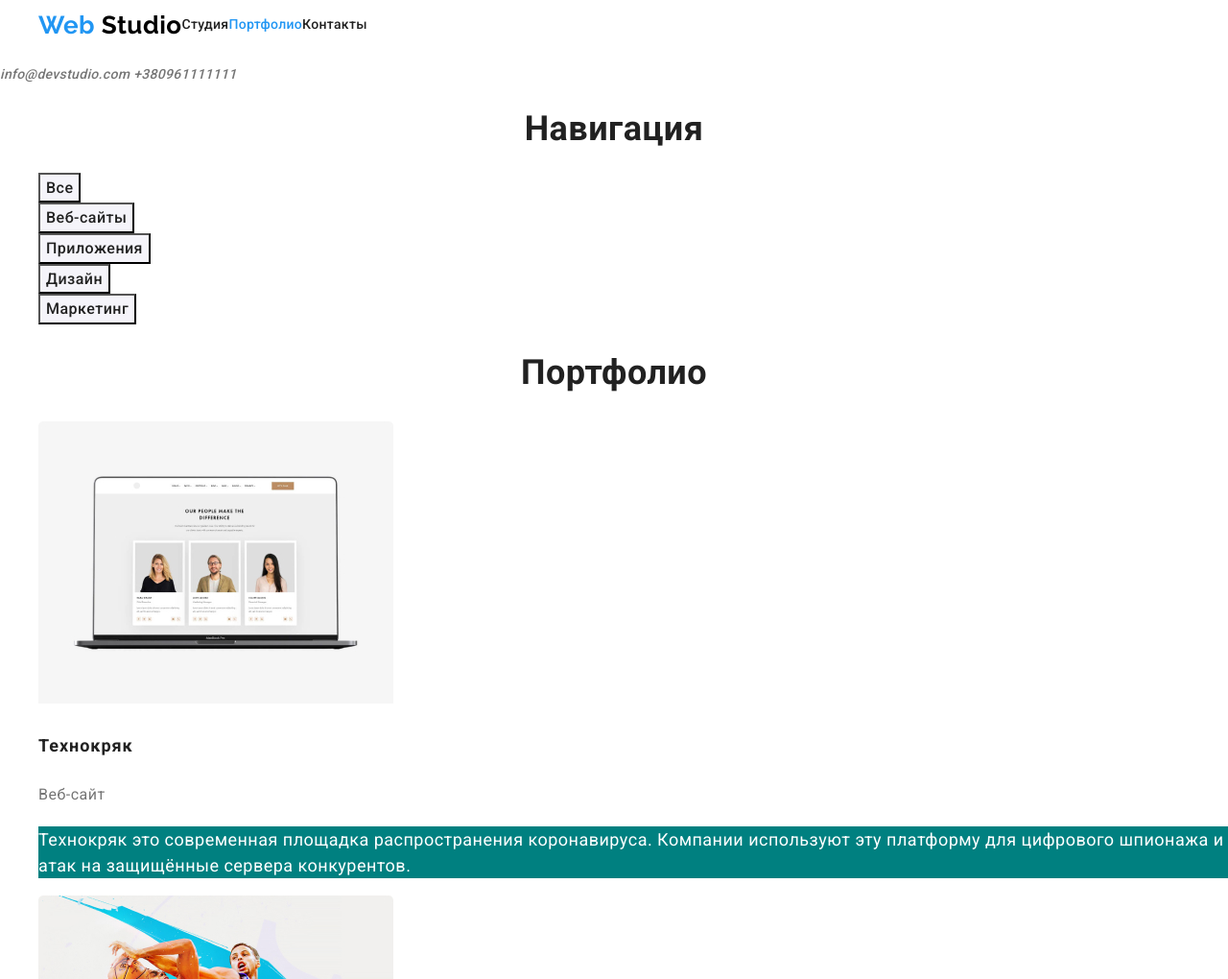
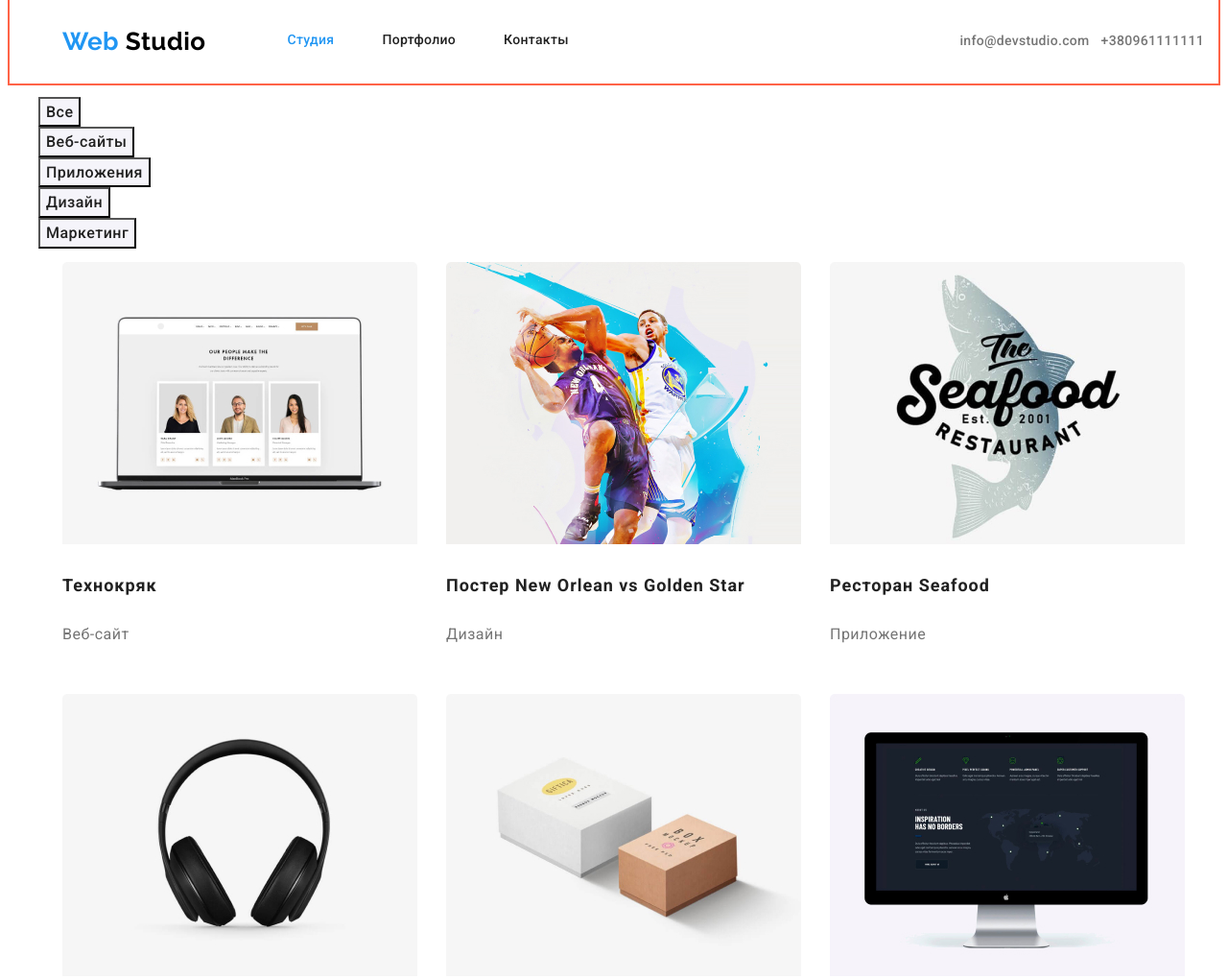
Before and after one commit to Naivelamb1003/goit-markup-hw-03, a plain HTML site: page portfolio.html in a window 1280 px wide. Shown: the top 1020 px of the page at 96% size. Drawn offline with nearby package versions, Linux system fonts and the light colour scheme.

Commit message:
add portfolio flex-box

```diff
--- a/css/main.css
+++ b/css/main.css
@@ -68,32 +68,43 @@ a {
 /* Site header */
 
 .container{
+  display: flex;
+  align-items: center;
 
   margin-left: auto;
   margin-right: auto;
-  width: 1170px;
+  width: 1230px;
   padding-left: 15px;
   padding-right: 15px;
   outline: 2px solid tomato;
 }
 
 .site-nav{
+  display: flex;
+  align-items: center;
   margin-top:0px;
-  display: flex;
-  justify-content: flex-start;
-  align-items: center;
+  margin-bottom: 0px;
 
 
  }
 
 .site-nav .item:not(:last-child){
   margin-right: 50px;
+}
 
+.site-nav .item:first-child {
+  margin-right: 85px;
+
+}
+
+.site-nav .link {
+  display: block;
+  padding-top:32px ;
+  padding-bottom: 35px;
 }
 
 .link {
   color: var(--link-text-color);
-
   }
 
 .nav-text{
@@ -105,13 +116,15 @@ color: var(--accent-color);
   color: var(--accent-color);
 }
 
+.contact{
+  display: flex;
+  margin-left: auto;
 
-
+}
 
 .us {
   color: var(--address-text-color);
-  ;
-
+  margin-left: 12px;
 }
 
  .us:hover,
@@ -137,7 +150,6 @@ color: var(--accent-color);
   margin-left: auto;
   margin-right: auto;
   margin-top: 0px;
-
   width: 700px;
 
   color: var(--primary-fon-color);
@@ -276,6 +288,10 @@ letter-spacing: 0.03rem;
 
 /*portfolio-button*/
 
+.section-title{
+  display: none;
+}
+
 .portfolio-button button {
   color: var(--title-text-color);
   background-color: #f5f4fa;
@@ -296,6 +312,41 @@ letter-spacing: 0.03rem;
 
 /*portfolio*/
 
+ .section-portfolio{
+   width: 1230px;
+  padding-left: 15px;
+  padding-right: 15px;
+  margin-left: auto;
+  margin-right: auto;
+}
+
+
+.portfolio-list {
+  display: flex;
+  flex-wrap:wrap;
+
+}
+
+.portfolio-list .item{
+  width: 370px;
+  margin-right: 30px;
+  margin-bottom: 30px;
+  }
+
+
+.portfolio-list .item:nth-child(3n){
+  margin-right: 0;
+
+}
+
+.portfolio-list .item:nth-last-child(-n+3){
+  margin-bottom: 0;
+}
+
+
+
+
+
 .portfolio-list .title {
   color: var(--title-text-color);
 
@@ -315,8 +366,9 @@ letter-spacing: 0.03rem;
 }
 
 .portfolio-list .text {
+
+  display: none;
   color: var(--primary-fon-color);
-  background-color: teal; /* todo real background*/
 
   font-family: Roboto;
   font-size: 18px;
--- a/portfolio.html
+++ b/portfolio.html
@@ -15,28 +15,33 @@
     <!-- Site header -->
     <header>
 
-        <nav>
+        <nav class="container">
             <ul class="site-nav">
-                <li>
+                <li class="item">
                     <a href="./index.html" class="logo"><span class="logo-text">Web</span> Studio</a>
                 </li>
-                <li>
-                    <a href="./index.html" class="link style-header">Студия</a>
+                <li class="item">
+                    <a href="./index.html" class="link style-header"><span class="nav-text">Студия</span></a>
                 </li>
-                <li>
-                    <a href="portfolio.html" class="link style-header"><span class="nav-text">Портфолио</span></a>
+                <li class="item">
+                    <a href="portfolio.html" class="link style-header">Портфолио</a>
                 </li>
-                <li>
+                <li class="item">
                     <a href="#" class="link style-header">Контакты</a>
                 </li>
             </ul>
+            <ul class="contact">
+                <li>
+                    <a href="mailto:info@devstudio.com" class="us style-header"> info@devstudio.com</a>
+                </li>
+                <li>
+                    <a href="tel:+380961111111" class="us style-header"> +380961111111</a>
+                </li>
+            </ul>
         </nav>
-        <address class="contact">
-            <a href="mailto:info@devstudio.com" class="us style-header"> info@devstudio.com</a>
-            <a href="tel:+380961111111" class="us style-header"> +380961111111</a>
-        </address>
 
     </header>
+
 
     <!--site navigation-->
     <section class="section">
@@ -62,86 +67,95 @@
 
     <main>
         <!--Portfolio-->
-        <section class="section">
+        <section class="section-portfolio">
             <h2 class="section-title"> Портфолио </h2>
             <ul class="portfolio-list">
-                <li>
+                <li class="item">
                     <img src="./images/portfolio/img.jpg" alt="ноутбук" width="370">
                     <h3 class="title"> Технокряк </h3>
                     <p class="caption"> Веб-сайт </p>
-                    <p class="text">Технокряк это современная площадка распространения коронавируса. Компании используют
+                    <p class="text">Технокряк это современная площадка распространения коронавируса.
+                        Компании используют
                         эту
                         платформу для цифрового
                         шпионажа и атак на защищённые сервера конкурентов.</p>
                 </li>
-                <li>
+                <li class="item">
                     <img src="./images/portfolio/img1.jpg" alt="постер" width="370">
                     <h3 class="title"> Постер New Orlean vs Golden Star </h3>
                     <p class="caption"> Дизайн </p>
-                    <p class="text">Технокряк это современная площадка распространения коронавируса. Компании используют
+                    <p class="text">Технокряк это современная площадка распространения коронавируса.
+                        Компании используют
                         эту
                         платформу для цифрового
                         шпионажа и атак на защищённые сервера конкурентов.</p>
                 </li>
-                <li>
+                <li class="item">
                     <img src="./images/portfolio/img2.jpg" alt="рыба" width="370">
                     <h3 class="title"> Ресторан Seafood </h3>
                     <p class="caption"> Приложение </p>
-                    <p class="text">Технокряк это современная площадка распространения коронавируса. Компании используют
+                    <p class="text">Технокряк это современная площадка распространения коронавируса.
+                        Компании используют
                         эту
                         платформу для цифрового
                         шпионажа и атак на защищённые сервера конкурентов.</p>
                 </li>
-                <li>
+                <li class="item">
                     <img src="./images/portfolio/img3.jpg" alt="наушники" width="370">
                     <h3 class="title"> Проект Prime </h3>
                     <p class="caption"> Маркетинг </p>
-                    <p class="text">Технокряк это современная площадка распространения коронавируса. Компании используют
+                    <p class="text">Технокряк это современная площадка распространения коронавируса.
+                        Компании используют
                         эту
                         платформу для цифрового
                         шпионажа и атак на защищённые сервера конкурентов.</p>
                 </li>
-                <li>
+                <li class="item">
                     <img src="./images/portfolio/img4.jpg" alt="коробки" width="370">
                     <h3 class="title"> Проект Boxes </h3>
                     <p class="caption"> Приложение </p>
-                    <p class="text">Технокряк это современная площадка распространения коронавируса. Компании используют
+                    <p class="text">Технокряк это современная площадка распространения коронавируса.
+                        Компании используют
                         эту
                         платформу для цифрового
                         шпионажа и атак на защищённые сервера конкурентов.</p>
                 </li>
-                <li>
+                <li class="item">
                     <img src="./images/portfolio/img5.jpg" alt="монитор" width="370">
                     <h3 class="title"> Inspiration has no Borders </h3>
                     <p class="caption"> Веб-сайт </p>
-                    <p class="text">Технокряк это современная площадка распространения коронавируса. Компании используют
+                    <p class="text">Технокряк это современная площадка распространения коронавируса.
+                        Компании используют
                         эту
                         платформу для цифрового
                         шпионажа и атак на защищённые сервера конкурентов.</p>
                 </li>
-                <li>
+                <li class="item">
                     <img src="./images/portfolio/img6.jpg" alt="журнал" width="370">
                     <h3 class="title"> Издание Limited Edition </h3>
                     <p class="caption"> Дизайн </p>
-                    <p class="text">Технокряк это современная площадка распространения коронавируса. Компании используют
+                    <p class="text">Технокряк это современная площадка распространения коронавируса.
+                        Компании используют
                         эту
                         платформу для цифрового
                         шпионажа и атак на защищённые сервера конкурентов.</p>
                 </li>
-                <li>
+                <li class="item">
                     <img src="./images/portfolio/img7.jpg" alt="ценник" width="370">
                     <h3 class="title"> Проект LAB </h3>
                     <p class="caption"> Маркетинг </p>
-                    <p class="text">Технокряк это современная площадка распространения коронавируса. Компании используют
+                    <p class="text">Технокряк это современная площадка распространения коронавируса.
+                        Компании используют
                         эту
                         платформу для цифрового
                         шпионажа и атак на защищённые сервера конкурентов.</p>
                 </li>
-                <li>
+                <li class="item">
                     <img src="./images/portfolio/img8.jpg" alt="ноутбуки" width="370">
                     <h3 class="title"> Growing Business </h3>
                     <p class="caption"> Приложение </p>
-                    <p class="text">Технокряк это современная площадка распространения коронавируса. Компании используют
+                    <p class="text">Технокряк это современная площадка распространения коронавируса.
+                        Компании используют
                         эту
                         платформу для цифрового
                         шпионажа и атак на защищённые сервера конкурентов.</p>
@@ -158,10 +172,14 @@
             <p class="footer-address">
                 г. Киев, пр-т Леси Украинки, 26
             </p>
-            <address class="contact">
-                <a href="mailto:info@devstudio.com" class="us"> info@devstudio.com</a>
-                <a href="tel:+380961111111" class="us"> +380961111111</a>
-            </address>
+            <ul class="contact">
+                <li>
+                    <a href="mailto:info@devstudio.com" class="us style-header"> info@devstudio.com</a>
+                </li>
+                <li>
+                    <a href="tel:+380961111111" class="us style-header"> +380961111111</a>
+                </li>
+            </ul>
         </div>
 
         <div class="footer-link">
```
Also changed, not shown: index.html (+16 -9 lines). Lines whose indentation alone changed are shown as unchanged.
